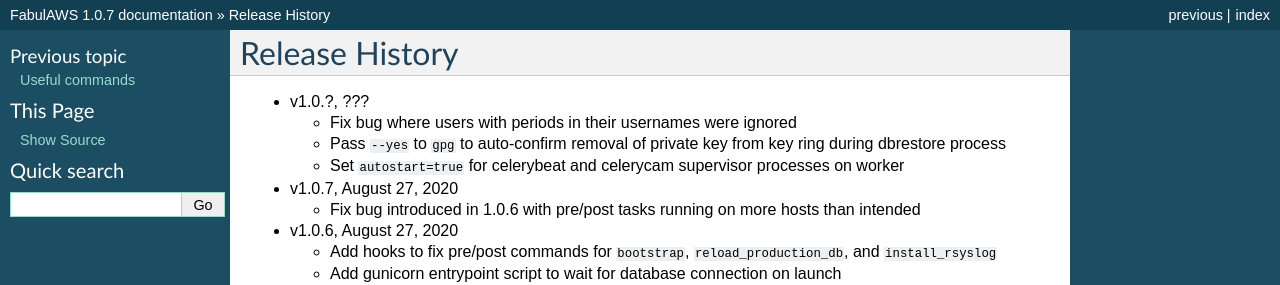
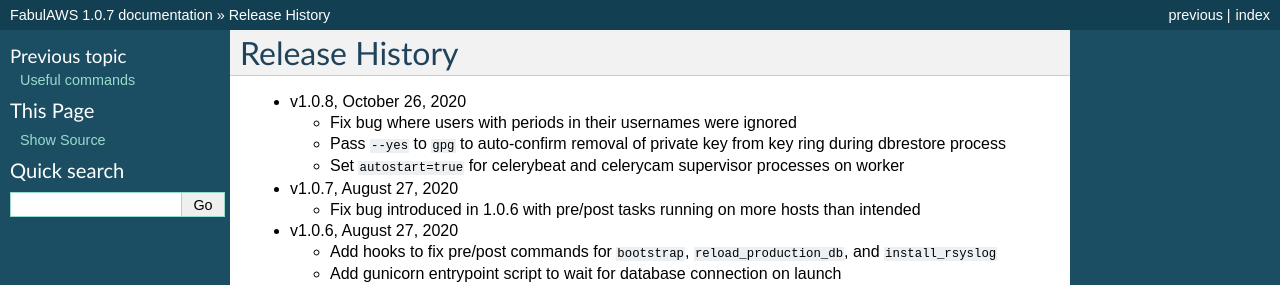
Before and after one commit to caktus/fabulaws, a Sphinx documentation site: the page built from docs/releases.rst, in a window 1280 px wide. Shown: the top 285 px of the page. Built offline with Sphinx 7.4.7, drawn with Linux system fonts in a browser that asks for light colours.

Commit message:
add v1.0.8 to release notes

```diff
--- a/docs/releases.rst
+++ b/docs/releases.rst
@@ -1,7 +1,7 @@
 Release History
 ===============
 
-* v1.0.?, ???
+* v1.0.8, October 26, 2020
 
   * Fix bug where users with periods in their usernames were ignored
   * Pass ``--yes`` to ``gpg`` to auto-confirm removal of private key from key ring during dbrestore process
```
